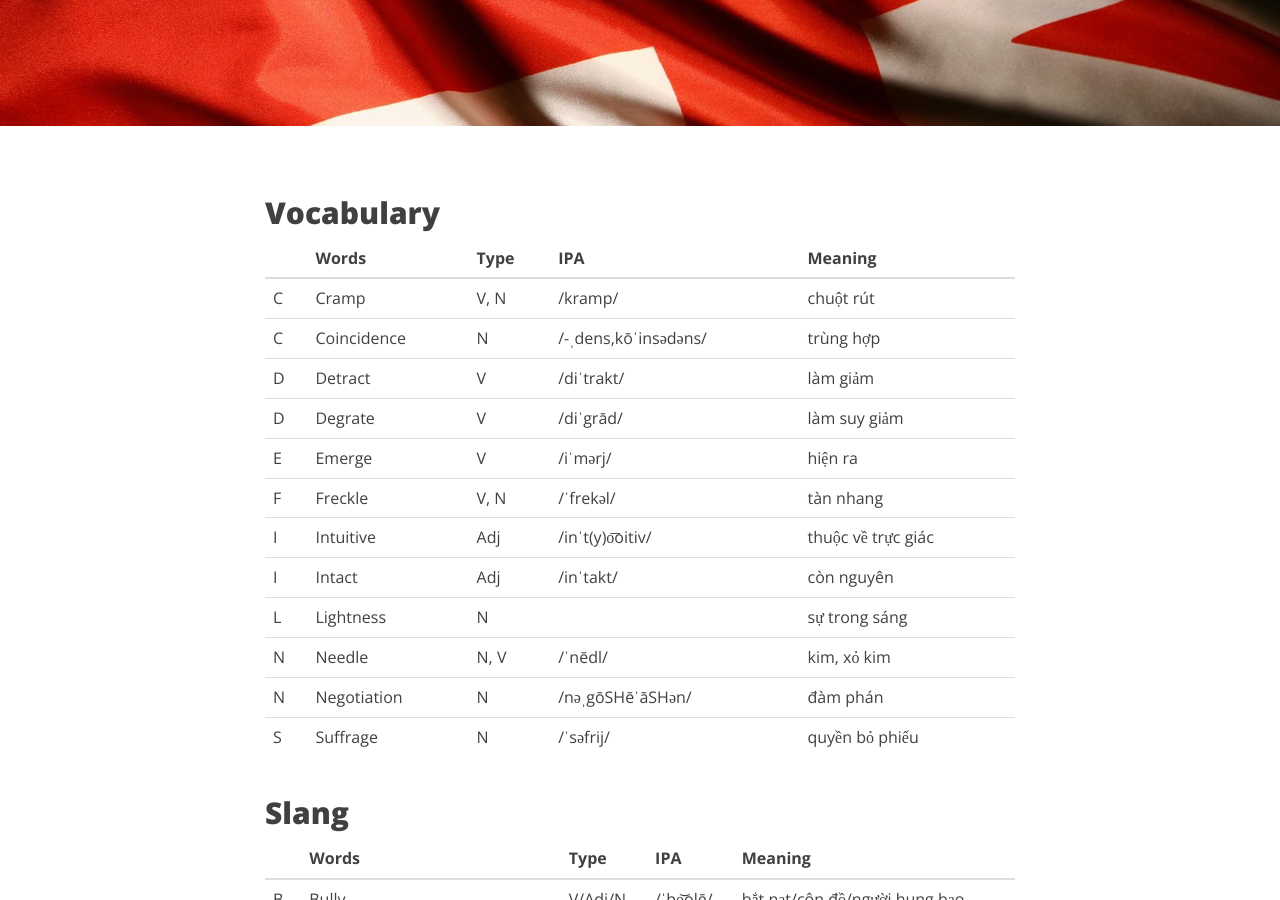
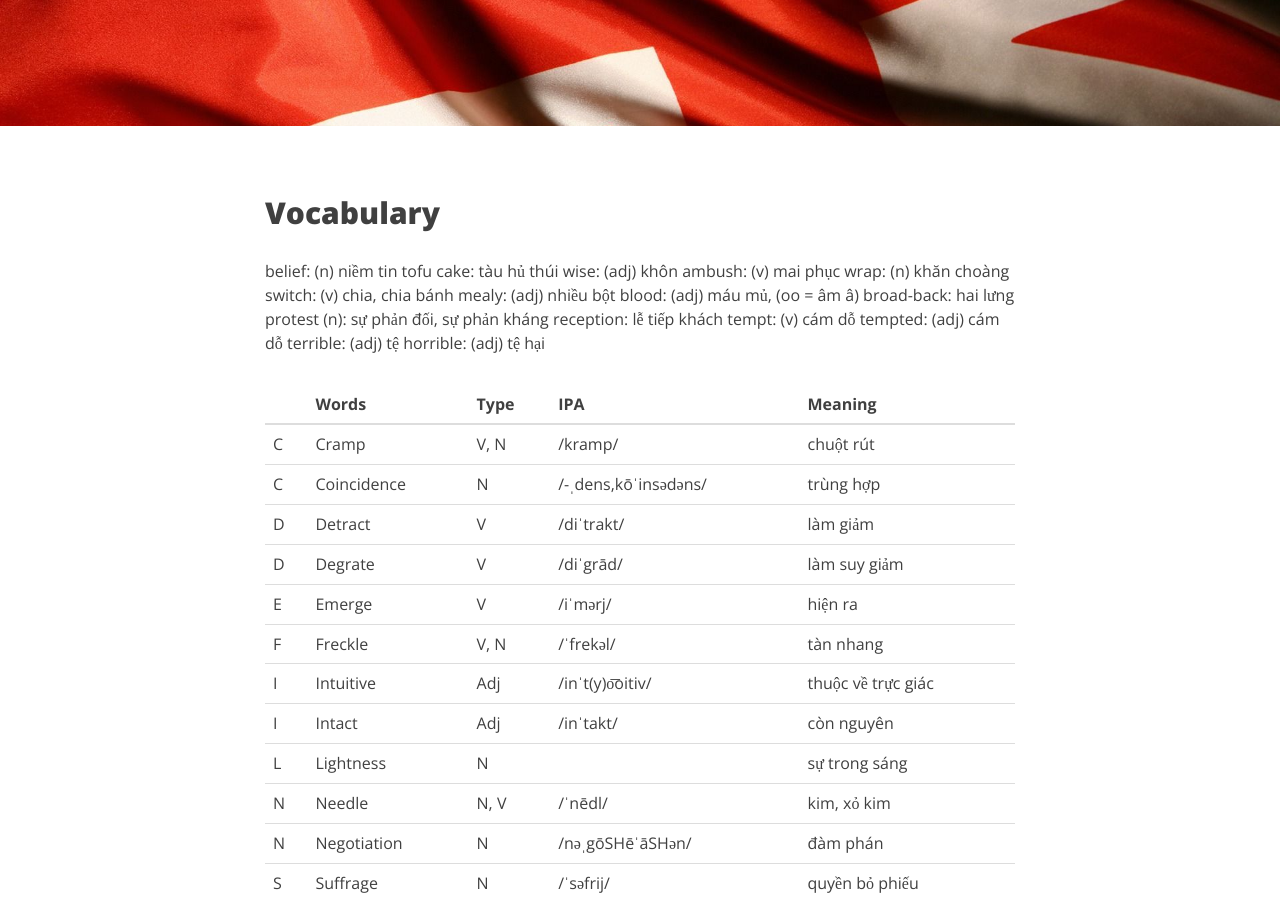
Before and after one commit to taminhtien/taminhtien.github.io, a Jekyll site: the page built from _posts/2015-09-16-english-vocabulary.md, in a window 1280 px wide and 900 px high, scrolled down 350 px. Built offline with Jekyll 4.4.1, drawn with Linux system fonts in a browser that asks for light colours; nearby versions of some CDN libraries.

Commit message:
Update 2015-09-16-english-vocabulary.md

```diff
--- a/_posts/2015-09-16-english-vocabulary.md
+++ b/_posts/2015-09-16-english-vocabulary.md
@@ -8,6 +8,22 @@ header-img: "img/el.jpg"
 ---
 
 ## Vocabulary
+belief: (n) niềm tin
+tofu cake: tàu hủ thúi
+wise: (adj) khôn
+ambush: (v) mai phục
+wrap: (n) khăn choàng
+switch: (v) chia, chia bánh
+mealy: (adj) nhiều bột
+blood: (adj) máu mủ, (oo = âm â)
+broad-back: hai lưng
+protest (n): sự phản đối, sự phản kháng
+reception: lễ tiếp khách
+tempt: (v) cám dỗ
+tempted: (adj) cám dỗ
+terrible: (adj) tệ
+horrible: (adj) tệ hại
+
 
 ||Words|Type|IPA|Meaning|
 |--|--|--|--|--|
```
